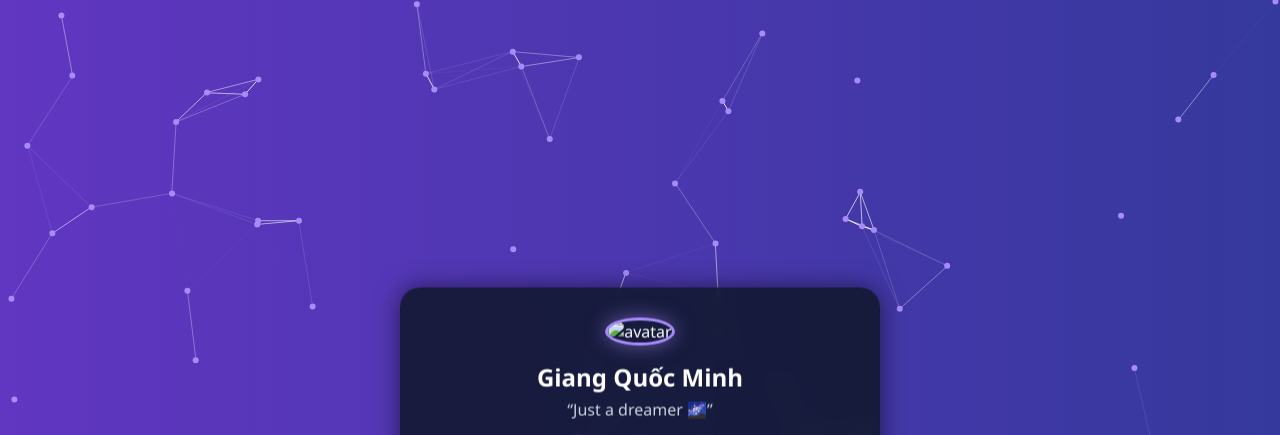
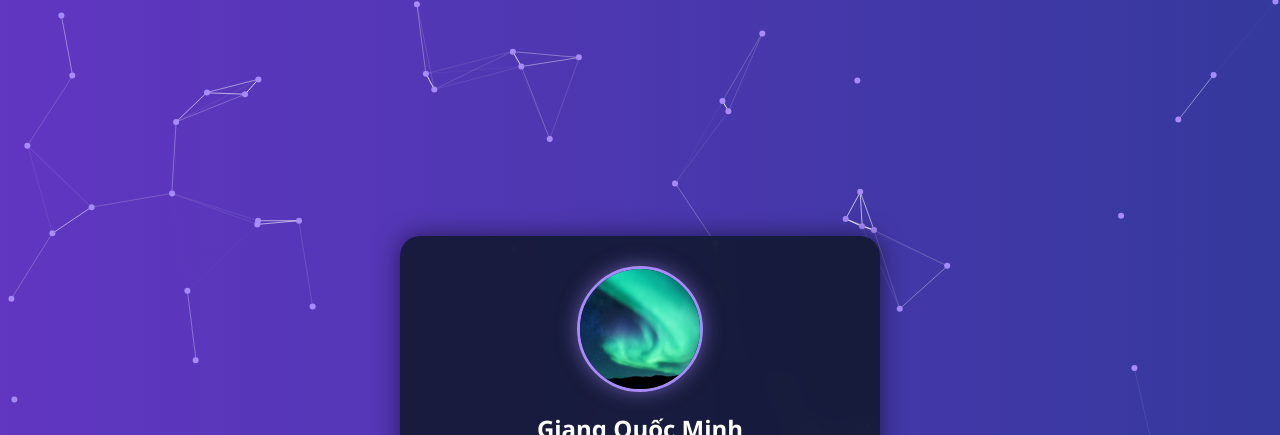
Before and after one commit to whqpawhq/quminh, a plain HTML site: page index.html in a window 1280 px wide. Shown: the top 435 px of the page. Drawn offline with nearby package versions, Linux system fonts and the light colour scheme.

Commit message:
Update index.html

```diff
--- a/index.html
+++ b/index.html
@@ -88,7 +88,7 @@
   <div id="particles-js"></div>
 
   <div class="card">
-    <img src="anh.png" class="avatar" alt="avatar">
+    <img src="IMG_20250904_103236.jpg" class="avatar" alt="avatar">
     <h2>Giang Quốc Minh</h2>
     <p>“Just a dreamer 🌌”</p>
 
```
